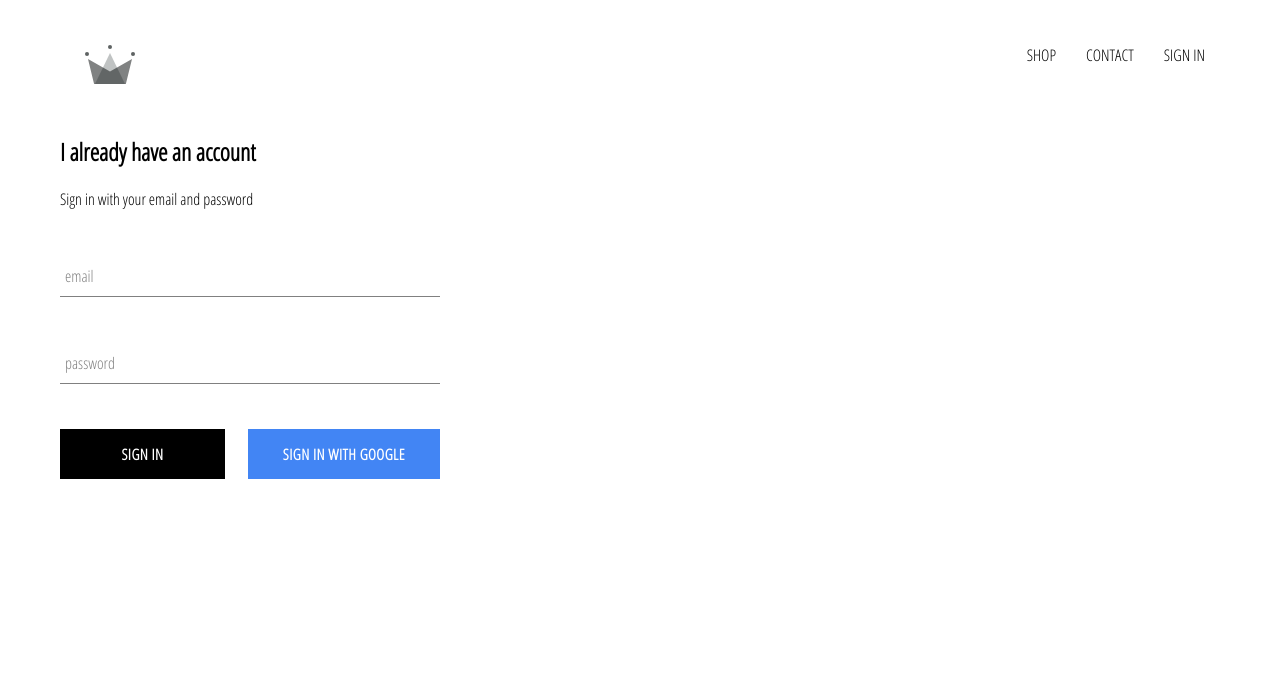
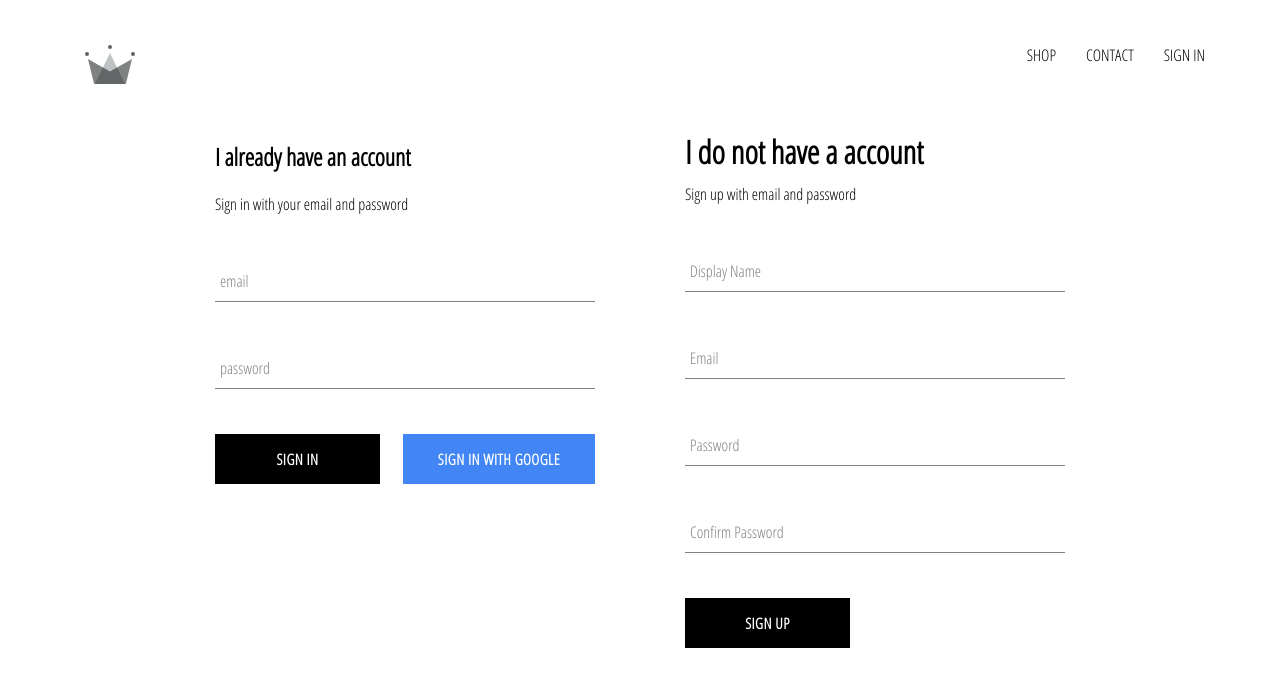
Before and after one commit to swati17592/crwn-clothing, a React (Create React App) app: page /signin in a window 1280 px wide. Shown: the top 686 px of the page. Built offline with nearby package versions, Linux system fonts and the light colour scheme; no server answers.

Commit message:
integrated sign up with firebaseand saving users in firestore database

```diff
--- a/src/App.js
+++ b/src/App.js
@@ -5,7 +5,7 @@
 import ShopPage from './pages/shop/shop.component';
 import SignInSignUp from './pages/sign-in-sign-up/sign-in-sign-up.component';
 import Header from './components/header/header.component';
-import { auth } from './firebase/firebase.utils';
+import { auth, createUserProfileDocument  } from './firebase/firebase.utils';
 
 class App extends React.Component {
   constructor(){
@@ -19,11 +19,26 @@
   unsubscribeFromAuth = null;
 
   componentDidMount() {
-    this.unsubscribeFromAuth = auth.onAuthStateChanged(user => {
-      this.setState({ currentUser: user });
+    this.unsubscribeFromAuth = auth.onAuthStateChanged(async userAuth => {
+      if (userAuth) {
+        const userRef = await createUserProfileDocument(userAuth);
+        userRef.onSnapshot(snapShot => {
+          this.setState({
+            currentUser: {
+              id: snapShot.id,
+              ...snapShot.data()
+            }
+          });
+          console.log(this.state);
+        });
+      }
 
-      console.log(user);
+      this.setState({ currentUser: userAuth });
     });
+  }
+
+  componentWillUnmount() {
+    this.unsubscribeFromAuth();
   }
 
   render() {
--- /dev/null
+++ b/src/components/sign-up/sign-up.component.jsx
@@ -0,0 +1,96 @@
+import React from 'react';
+import FormInput from '../form-input/form-input.component';
+import CustomButton from '../custom-button/custom-button.component';
+
+import { auth, createUserProfileDocument } from '../../firebase/firebase.utils';
+
+import './sign-up.styles.scss';
+
+class SignUp extends React.Component {
+    constructor(){
+        super();
+
+        this.state = {
+            displayName: '',
+            email: '',
+            password: '',
+            confirmPassword: ''
+        }
+    }
+
+    handleSubmit = async event => {
+        event.preventDefault();
+
+        const { displayName, email, password, confirmPassword } = this.state;
+
+        if(password !== confirmPassword) {
+            alert("Passwords dont match..!!");
+            return;
+        }
+        try {
+            const { user } = await auth.createUserWithEmailAndPassword(email,  password);
+            await createUserProfileDocument(user, { displayName });
+            this.setState({
+                displayName: '',
+                email: '',
+                password: '',
+                confirmPassword: ''
+            });
+        } catch (error) {
+            console.log(error);
+        }
+    };
+
+    handleChange = event => {
+        const { name, value } = event.target;
+
+        this.setState({ [name]: value });
+    }
+
+    render() {
+        const { displayName, email, password, confirmPassword } = this.state;
+        return(
+            <div className='sign-up'>
+                <h1 className='title'>I do not have a account</h1>
+                <span>Sign up with email and password</span>
+                <form className='sign-ip-form' onSubmit={this.handleSubmit}>
+                    <FormInput
+                        type='text'
+                        name='displayName'
+                        value= {displayName}
+                        onChange={this.handleChange}
+                        label='Display Name'
+                        required
+                    />
+                    <FormInput
+                        type='text'
+                        name='email'
+                        value= {email}
+                        onChange={this.handleChange}
+                        label='Email'
+                        required
+                    />
+                    <FormInput
+                        type='password'
+                        name='password'
+                        value= {password}
+                        onChange={this.handleChange}
+                        label='Password'
+                        required
+                    />
+                    <FormInput
+                        type='password'
+                        name='confirmPassword'
+                        value= {confirmPassword}
+                        onChange={this.handleChange}
+                        label='Confirm Password'
+                        required
+                    />
+                    <CustomButton type='submit'>SIGN UP</CustomButton>
+                </form>
+            </div>
+        )
+    }
+}
+
+export default SignUp;
--- /dev/null
+++ b/src/components/sign-up/sign-up.styles.scss
@@ -0,0 +1,9 @@
+.sign-up {
+    display: flex;
+    flex-direction: column;
+    width: 380px;
+
+    .title {
+        margin: 10px 0;
+    }
+}
--- a/src/firebase/firebase.utils.js
+++ b/src/firebase/firebase.utils.js
@@ -15,6 +15,29 @@
 
   firebase.initializeApp(config);
 
+  export const createUserProfileDocument = async(userAuth, additionalData) => {
+      if(!userAuth) return;
+
+      const userRef = firestore.doc(`users/${userAuth.uid}`);
+      const snapShot = await userRef.get();
+      if (!snapShot.exists) {
+        const { displayName, email } = userAuth;
+        const createdAt = new Date();
+        try {
+          await userRef.set({
+            displayName,
+            email,
+            createdAt,
+            ...additionalData
+          });
+        } catch (error) {
+          console.log('error creating user', error.message);
+        }
+      }
+
+      return userRef;
+    };
+
   export const auth = firebase.auth();
   export const firestore = firebase.firestore();
 
--- a/src/pages/sign-in-sign-up/sign-in-sign-up.component.jsx
+++ b/src/pages/sign-in-sign-up/sign-in-sign-up.component.jsx
@@ -1,12 +1,14 @@
 import React from "react";
 
 import SignIn from "../../components/sign-in/sign-in.component";
+import SignUp from "../../components/sign-up/sign-up.component";
 
 import './sign-in-sign-up.styles.scss';
 
 const SignInSignUp = () => (
-    <div className= 'sign-in-sign-up'>
+    <div className= 'sign-in-and-sign-up'>
         <SignIn />
+        <SignUp />
     </div>
 );
 
--- a/src/pages/sign-in-sign-up/sign-in-sign-up.styles.scss
+++ b/src/pages/sign-in-sign-up/sign-in-sign-up.styles.scss
@@ -0,0 +1,6 @@
+.sign-in-and-sign-up {
+    width: 850px;
+    display: flex;
+    justify-content: space-between;
+    margin: 30px auto;
+}
```
